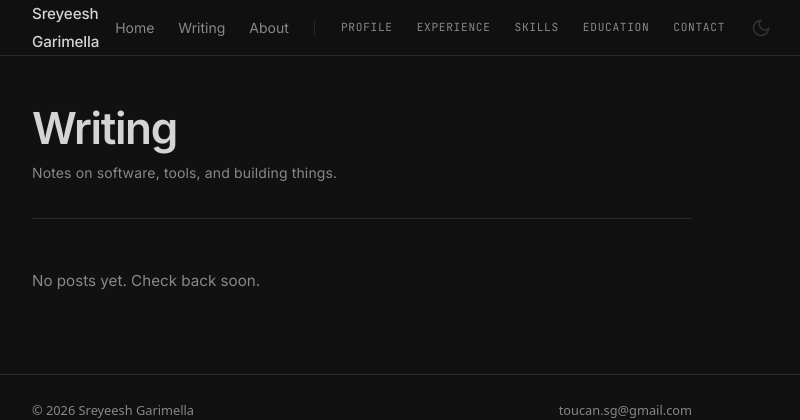
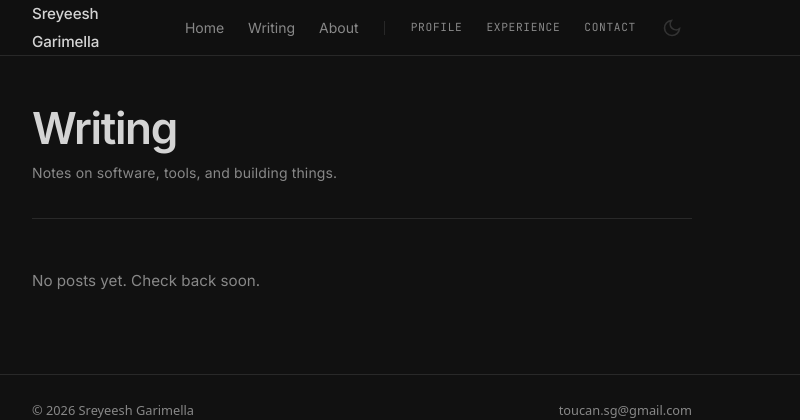
Before and after one commit to Sreyeesh/mentor-site, a Flask app: page /blog/ in a window 1280 px wide. Shown: the top 420 px of the page, without its empty margins (278-1078 px from the left). Run offline with Flask 3, Linux system fonts and the light colour scheme.

Commit message:
feat(nav): remove left-column section links from navbar

```diff
--- a/templates/base.html
+++ b/templates/base.html
@@ -60,8 +60,6 @@
                 <span class="nav-section-divider" aria-hidden="true"></span>
                 <a class="nav-section-link" href="/#profile">Profile</a>
                 <a class="nav-section-link" href="/#experience">Experience</a>
-                <a class="nav-section-link" href="/#skills">Skills</a>
-                <a class="nav-section-link" href="/#education">Education</a>
                 <a class="nav-section-link" href="/#contact">Contact</a>
             </div>
             <div class="nav-controls">
```
